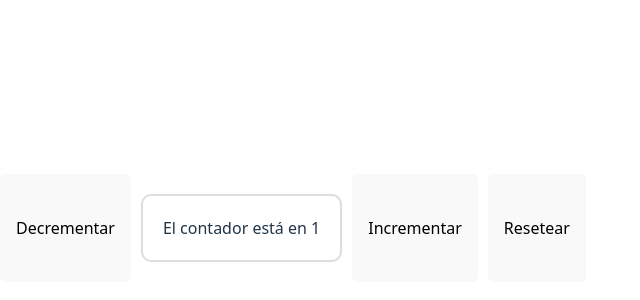
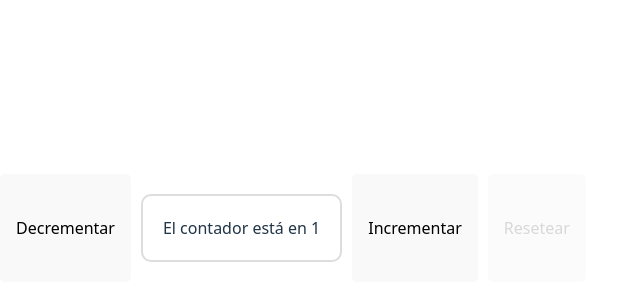
Before and after one commit to mrmetapod2/clase10_fullstack_react, a React (Vite) app: page / in a window 1280 px wide. Shown: the part 172-472 px from the top of the page, without its empty margins (0-640 px from the left). Built offline with nearby package versions, Linux system fonts and the light colour scheme.

Commit message:
Update Counter.jsx

```diff
--- a/src/components/Counter.jsx
+++ b/src/components/Counter.jsx
@@ -37,7 +37,7 @@ export default function Counter() {
         btnText="Resetear"
         variant="primary"
         size="small"
-        disabled={count === 0}
+        disabled={count === 1}
       />
     </div>
   );
```
